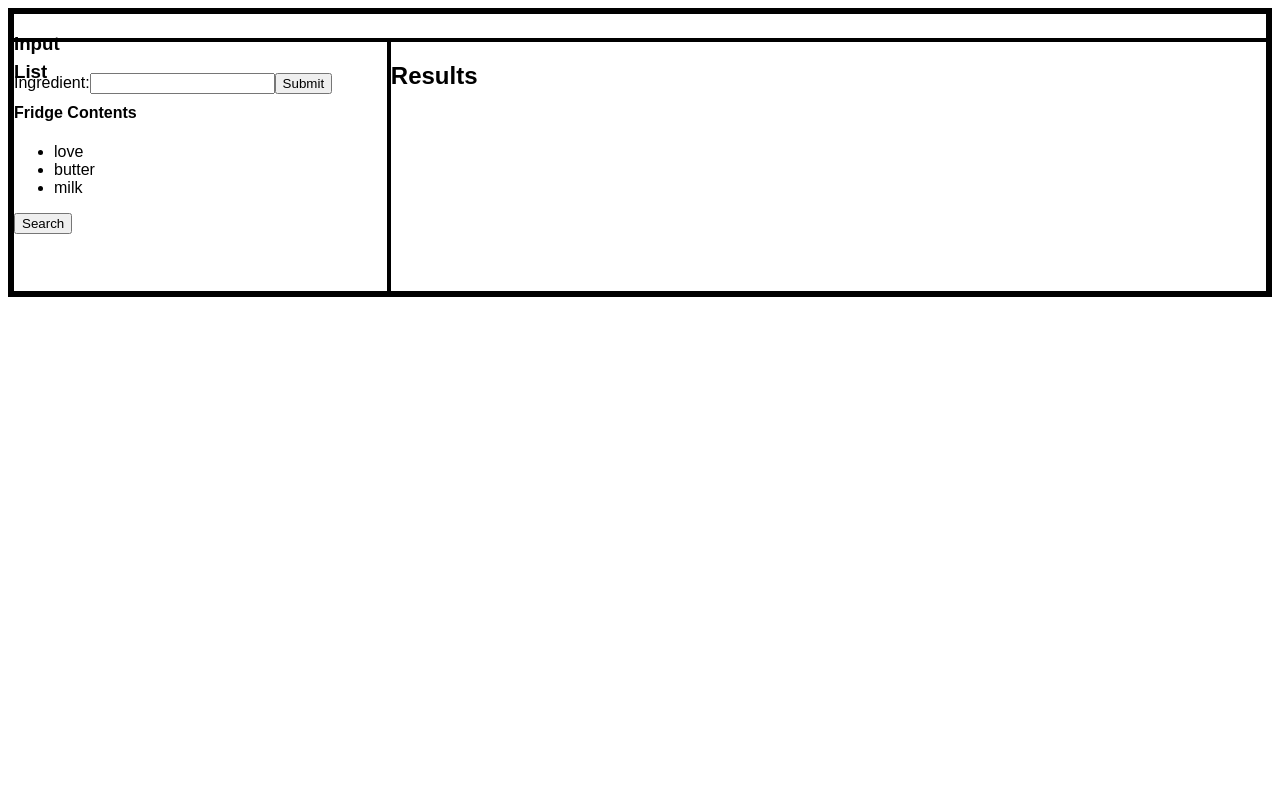
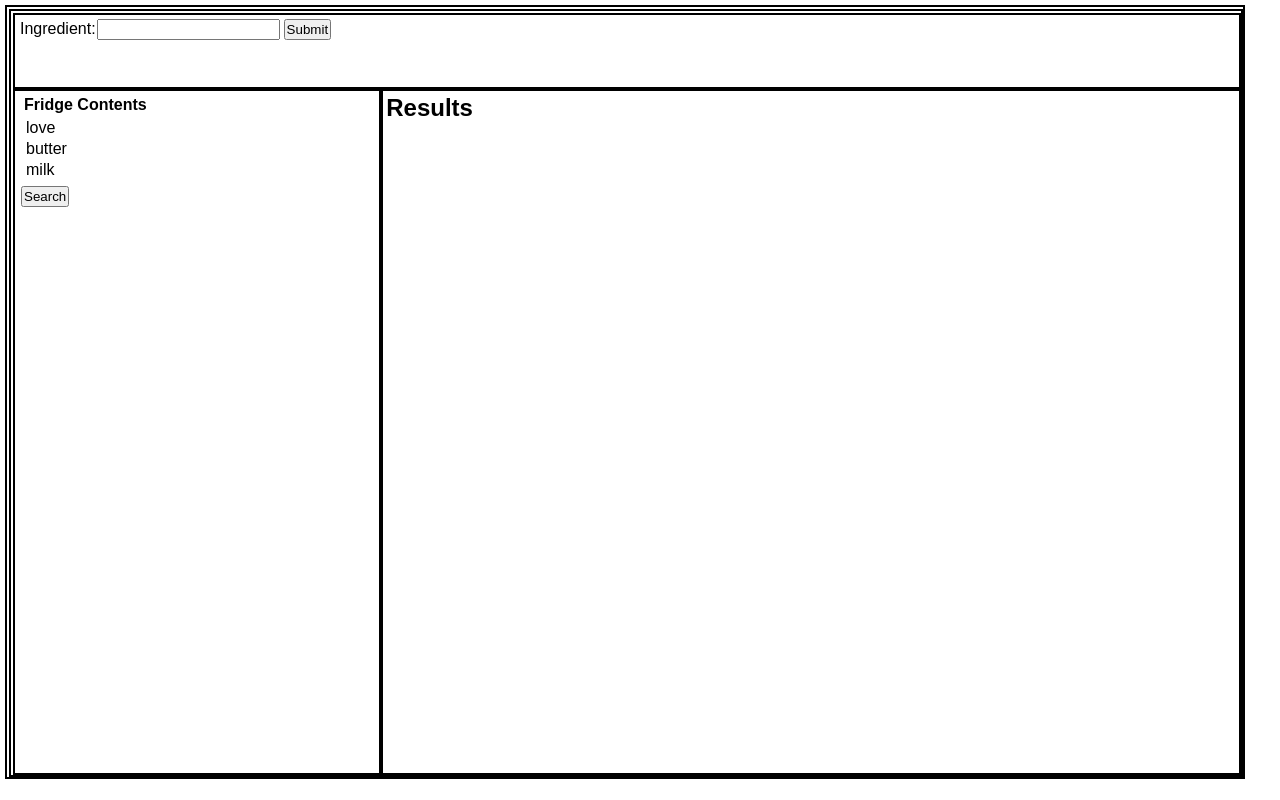
Before and after one commit to ijkeller/Clean-Fridge-React-Api, a React (Create React App) app in the folder clean-fridge/: page / in a window 1280 px wide. Built offline with nearby package versions, Linux system fonts and the light colour scheme.

Commit message:
working through trying to get the input to update the list, having an issue getting the function in the List component to add the newFoodItem to the fridgeArray.  I am also having an issue with the input logging the previous useState

```diff
--- a/clean-fridge/src/Components/Input.jsx
+++ b/clean-fridge/src/Components/Input.jsx
@@ -37,21 +37,24 @@ const Input = () => {
         // 4) send the new item to the list
 
         <List
-            newItem={newItem} //
+            newItem={newItem}
+            handleClick={e}
         />
+        console.log('list - handleSubmit - newItem ' + newItem)
 
         setValue("");
     };
 
+
+
     return (
         <div className='input'>
-            <h3>Input</h3>
             <form onSubmit={handleSubmit}>
                 <label>
                     Ingredient:
                     <input type="text" value={value} onChange={handleChange} />
                 </label>
-                <input type="submit" value="Submit" />
+                <input type="submit" value="Submit"  />
             </form>
         </div>
     )
--- a/clean-fridge/src/Components/List.jsx
+++ b/clean-fridge/src/Components/List.jsx
@@ -1,4 +1,4 @@
-import React, { useState } from 'react';
+import React, { useEffect, useState } from 'react';
 
 import Input from './Input';
 import Results from './Results';
@@ -6,23 +6,22 @@ import IngredientArray from './IngredientArray';
 
 // List code was taken from useState lab on codesandbox and adjusted.
 
-const List = (newItem) => {
+const List = (newItem, handleClick) => {
 
     const [fridgeArray, setFridgeArray] = useState(IngredientArray)
-
-    console.log(IngredientArray)
-    console.log("list - fridgeArray: " + fridgeArray)
 
     // 6) take new item from input and append to ingredients list
     // 6.5) create a new ID and add that to the ingredient object
 
-    const addIngredient = () => {
-
+    useEffect((handleClick) => {
+        window.addEventListener({handleClick}, (event) => {
+            event.preventDefault();
+            console.log('list - useEffect')
             const listCopy = [...fridgeArray];
             console.table('List.jsx - addIngredient function - listCopy: ' + listCopy)
             const newFoodItem = { newItem };
             const newArrayObject = { food: newFoodItem };
-        listCopy.length === 0 ? newArrayObject.id=1 : newArrayObject.id = newArrayObject[listCopy.length - 1].id + 1;
+            listCopy.length === 0 ? newArrayObject.id = 1 : newArrayObject.id = newArrayObject[listCopy.length - 1].id + 1;
             // if (listCopy.length === 0) {
             //     newArrayObject.id = 1;
             // } else {
@@ -30,7 +29,8 @@ const List = (newItem) => {
             // }
             listCopy.push(newItem);
             setFridgeArray(listCopy);
-    };
+        });
+    }, []);
 
 
         // 7) worry about being able to remove the list items later.
@@ -66,7 +66,6 @@ const List = (newItem) => {
 
         return (
             <div className='list'>
-            <h3>List</h3>
                 <section class="items-container">
                     <h4 className='list-title'>Fridge Contents</h4>
                     <ul>
--- a/clean-fridge/src/index.css
+++ b/clean-fridge/src/index.css
@@ -2,11 +2,13 @@
   font-family: Arial, Helvetica, sans-serif;
   box-sizing: border-box;
   list-style: disc;
+  padding: 1px;
+  margin: 1px;
 }
 
-.body {
-  width: 100vw;
-  height: 100vh;
+body {
+  width: 97vw;
+  height: 97vh;
 }
 
 .App {
@@ -24,11 +26,17 @@ div {
 .input {
   grid-row: 1/2;
   grid-column: 1/3;
+  justify-content: center;
 }
 
 .list {
   grid-row: 2/3;
   grid-column: 1/2;
+  padding-left: 5px;
+}
+
+li {
+  list-style: none;
 }
 
 .results {
```
Lines whose indentation alone changed are shown as unchanged.
